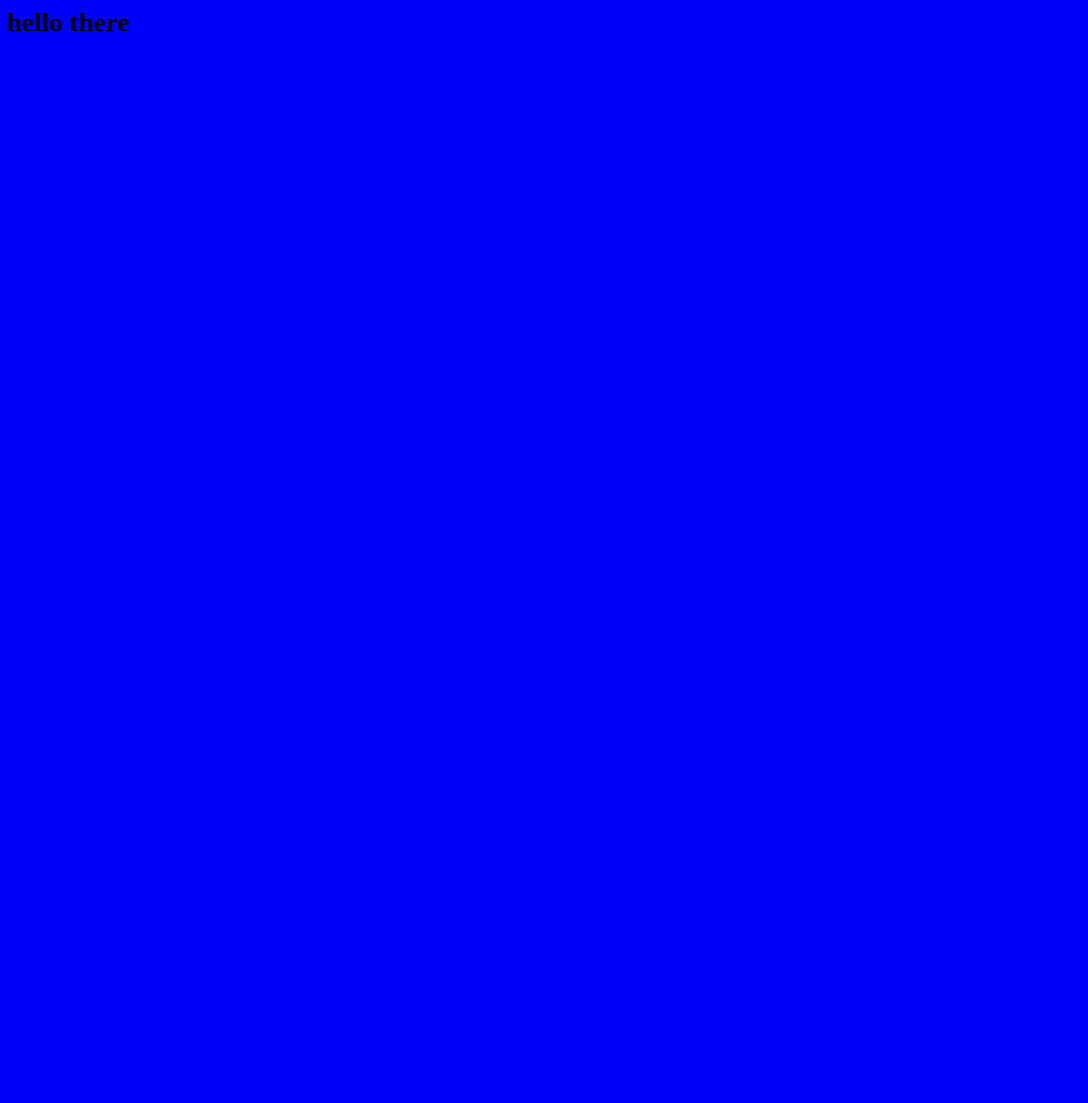
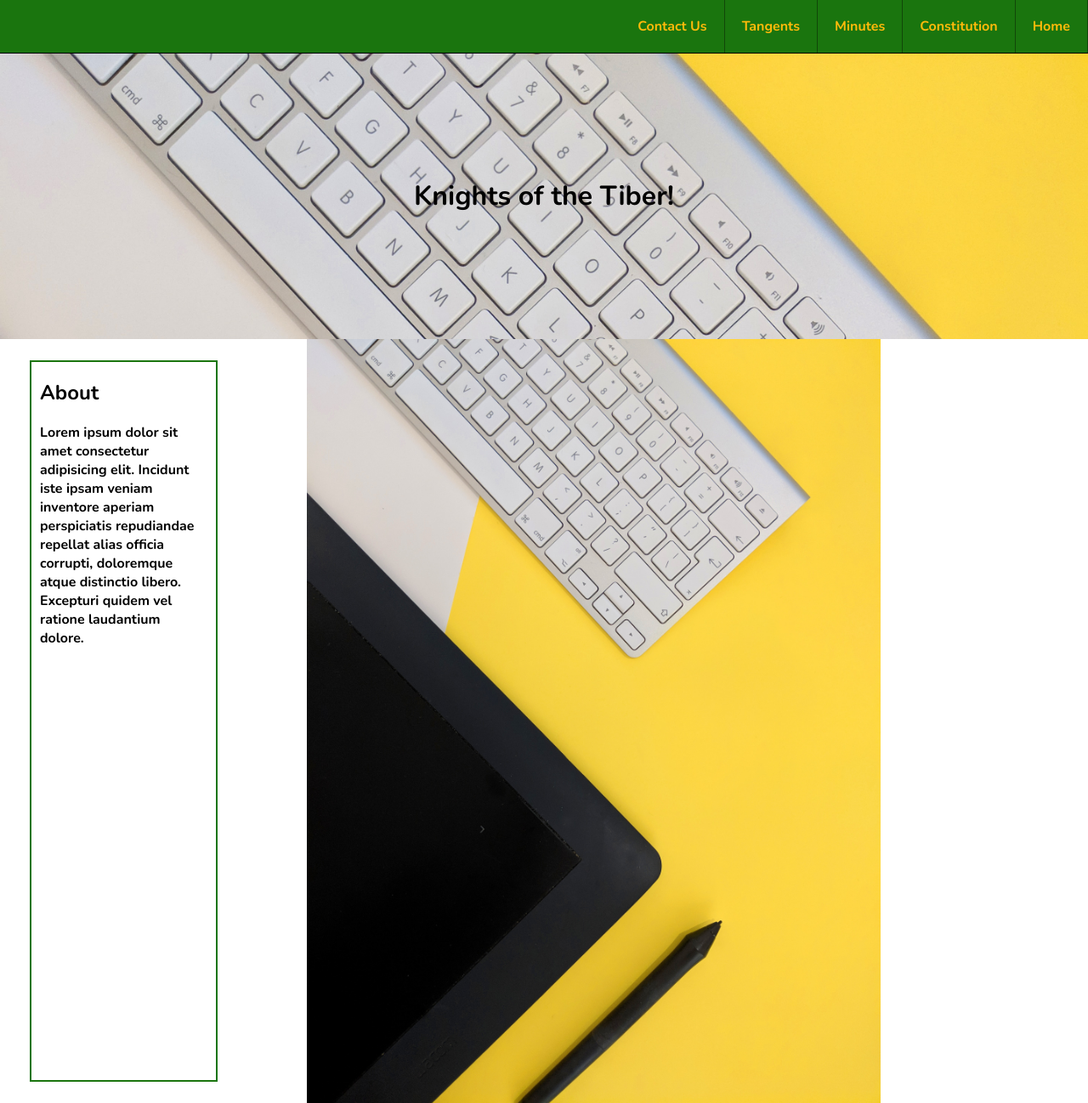
Before and after one commit to Js-cook/Knights-of-the-Tiber, a Django app: page / in a window 1280 px wide. Before the commit the page is almost empty. Shown: the whole page at 85% size. Before the commit the page ends 37 px from the top, so only its background shows below. Run offline with Django 3.2, Linux system fonts and the light colour scheme.

Commit message:
ADD - UI additions and changes

```diff
--- a/frontend/static/frontend/styles.css
+++ b/frontend/static/frontend/styles.css
@@ -1,3 +1,74 @@
+* {
+  font-family: 'Nunito', sans-serif;
+}
 body {
-  background-color: blue;
+  margin: 0;
 }
+
+h1 {
+  text-align: center;
+}
+
+.navbar {
+  background-color: #1a750e;
+  border-bottom: 1px solid black;
+}
+
+.title {
+  background-image: url(/static/frontend/bg.jpg);
+  background-size: cover;
+  padding: 125px;
+  text-align: center;
+}
+
+ul {
+  list-style-type: none;
+  overflow: hidden;
+  margin: 0;
+  padding: 0;
+}
+
+li {
+  float: right;
+}
+li a {
+  display: block;
+  padding: 20px;
+  color: #ffba0a;
+  text-decoration: none;
+  border-right: 1px solid #114709;
+}
+li a:hover {
+  background-color: #114709;
+}
+
+.about {
+  display: flex;
+  align-items: stretch;
+  column-gap: 25px;
+  margin-left: 10px;
+  margin-right: 10px;
+}
+
+#side-text {
+  margin: 25px;
+  border: 2px solid #1a750e;
+  padding-left: 10px;
+  padding-right: 10px;
+  width: 50%;
+}
+
+.side-image {
+  width: 70%;
+  height: auto;
+  padding-left: 55px;
+  align-content: center;
+
+}
+
+.text-block {
+  border: 2px solid #1a750e;
+  text-align: center;
+  padding-left: 20px;
+  padding-right: 20px;
+}
--- a/frontend/templates/base.html
+++ b/frontend/templates/base.html
@@ -3,6 +3,9 @@
   <head>
     <meta charset="utf-8">
     <link rel="stylesheet" href="{% static 'frontend/styles.css' %}">
+    <link rel="preconnect" href="https://fonts.googleapis.com">
+    <link rel="preconnect" href="https://fonts.gstatic.com" crossorigin>
+    <link href="https://fonts.googleapis.com/css2?family=Nunito:wght@700&display=swap" rel="stylesheet">
     <title>{% block title %}{% endblock %}</title>
   </head>
   <body>
--- a/frontend/templates/frontend/index.html
+++ b/frontend/templates/frontend/index.html
@@ -1,7 +1,28 @@
 {% extends 'base.html' %}
+{% load static %}
 
 {% block title %}Home{% endblock %}
 
 {% block content %}
-<h1>hello there</h1>
+<div class="navbar">
+  <ul>
+    <li><a href="#">Home</a></li>
+    <li><a href="#">Constitution</a></li>
+    <li><a href="#">Minutes</a></li>
+    <li><a href="#">Tangents</a></li>
+    <li><a href="#">Contact Us</a></li>
+  </ul>
+</div>
+<div class="title">
+  <h1>Knights of the Tiber!</h1>
+</div>
+<section class="about">
+  <div id="side-text">
+    <h2>About</h2>
+    <p>Lorem ipsum dolor sit amet consectetur adipisicing elit. Incidunt iste ipsam veniam inventore aperiam perspiciatis repudiandae repellat alias officia corrupti, doloremque atque distinctio libero. Excepturi quidem vel ratione laudantium dolore.<p>
+  </div>
+  <div>
+    <img src="{% static 'frontend/bg.jpg' %}" class="side-image">
+  </div>
+</section>
 {% endblock %}
```
Also changed, not shown: frontend/static/frontend/bg.jpg (added).
